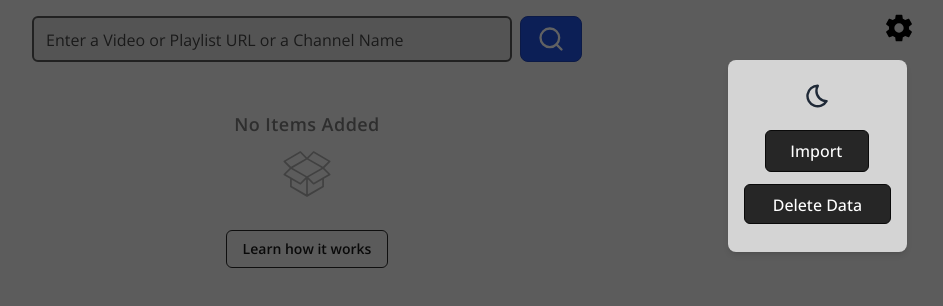
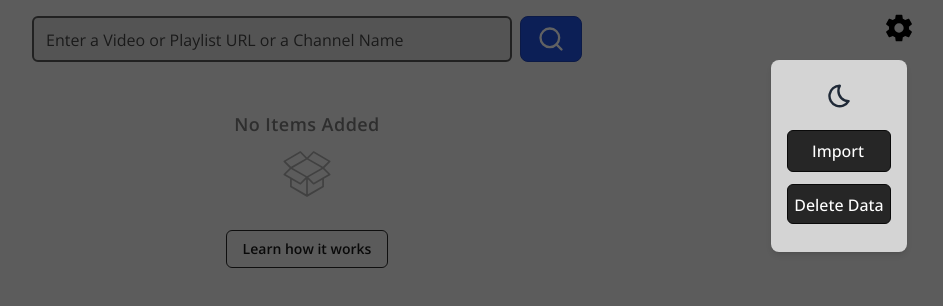
Before and after one commit to MacielG1/Youtube_Playlist_Manager, a Next.js app: page / in a window 1280 px wide. Both pictures are taken after a click on the button 1232 px from the left and 28 px from the top of the page. Shown: the top 306 px of the page, without its empty margins (333-1276 px from the left). Built offline with nearby package versions, Linux system fonts and the light colour scheme.

Commit message:
added the useIsExportable hook and fixed the importing Playlist and Video Data functionality

```diff
--- a/components/Settings/DeleteAllData.tsx
+++ b/components/Settings/DeleteAllData.tsx
@@ -2,6 +2,7 @@ import { useQueryClient } from "@tanstack/react-query";
 import { useState } from "react";
 import ModalDelete from "../modals/ModalDelete";
 import { useRouter } from "next/navigation";
+import useIsExportable from "@/hooks/useIsExportable";
 
 type Props = {
   parentModalSetter: React.Dispatch<React.SetStateAction<boolean>>;
@@ -11,6 +12,7 @@ export default function DeleteAllData({ parentModalSetter }: Props) {
   const [isModalOpen, setIsModalOpen] = useState(false);
   const queryClient = useQueryClient();
   const router = useRouter();
+  const isExportable = useIsExportable();
 
   function deleteAllData() {
     localStorage.removeItem("playlists");
@@ -18,10 +20,10 @@ export default function DeleteAllData({ parentModalSetter }: Props) {
 
     const allKeys = Object.keys(localStorage);
 
+    const keysToRemove = ["pl=", "v=", "plVideos="];
+
     allKeys.forEach((key) => {
-      if (key.startsWith("pl=")) {
-        localStorage.removeItem(key);
-      } else if (key.startsWith("v=")) {
+      if (keysToRemove.some((prefix) => key.startsWith(prefix))) {
         localStorage.removeItem(key);
       }
     });
@@ -31,7 +33,8 @@ export default function DeleteAllData({ parentModalSetter }: Props) {
 
     setIsModalOpen(false);
     parentModalSetter(false);
-    router.refresh();
+    // router.refresh();
+    router.push("/");
   }
 
   function ToggleModal() {
@@ -67,7 +70,10 @@ export default function DeleteAllData({ parentModalSetter }: Props) {
   return (
     <>
       <button
-        className="hover:cursor-pointer  mt-1 px-7 py-2 h-10 bg-neutral-800 text-white hover:bg-neutral-900 hover:border border border-neutral-950 duration-300 rounded-md text-base font-medium ring-offset-background transition-colors focus-visible:outline-none focus-visible:border focus-visible:border-neutral-400 "
+        className={`${isExportable ? "px-7" : "px-[0.4rem]"}
+                hover:cursor-pointer  mt-1  py-2 h-10 bg-neutral-800 text-white hover:bg-neutral-900 hover:border border
+              border-neutral-950 duration-300 rounded-md text-base font-medium ring-offset-background transition-colors focus-visible:outline-none
+                focus-visible:border focus-visible:border-neutral-400 `}
         onClick={ToggleModal}
       >
         Delete Data
--- a/components/Settings/ImportExportTimers.tsx
+++ b/components/Settings/ImportExportTimers.tsx
@@ -1,7 +1,7 @@
-import { Playlist, PlaylistItem, SavedItem, VideoItem } from "@/types";
+import { PlaylistItem, SavedItem, VideoItem } from "@/types";
+import { ToastOptions, toast } from "react-hot-toast";
+import useIsExportable from "@/hooks/useIsExportable";
 import { useQueryClient } from "@tanstack/react-query";
-import { useState, useEffect } from "react";
-import { ToastOptions, toast } from "react-hot-toast";
 
 const toastSuccess: ToastOptions = {
   position: "top-center",
@@ -18,22 +18,8 @@ const toastSuccess: ToastOptions = {
 };
 
 export default function ImportExportTimers({ setModalOpen }: { setModalOpen: React.Dispatch<React.SetStateAction<boolean>> }) {
-  const [isExportable, setIsExportable] = useState(false);
-
+  const isExportable = useIsExportable();
   const queryClient = useQueryClient();
-
-  useEffect(() => {
-    const savedPlaylists = JSON.parse(localStorage.getItem("playlists") || "[]");
-    const savedVideos = JSON.parse(localStorage.getItem("videos") || "[]");
-
-    if (savedPlaylists.length > 0 || savedVideos.length > 0) {
-      setIsExportable(true);
-    }
-
-    return () => {
-      setIsExportable(false);
-    };
-  }, []);
 
   // funciton that export the timers to a json file and create a download link with React
   function exportTimers() {
@@ -66,7 +52,8 @@ export default function ImportExportTimers({ setModalOpen }: { setModalOpen: Rea
     link.download = "YT-Export.json";
     toast.success("Exporting", toastSuccess);
 
-    link.click(); // Simulate a click on the anchor to start the download
+    link.click(); // Simulate a click
+    setModalOpen(false);
   }
 
   function importTimers(evt: React.ChangeEvent<HTMLInputElement>) {
@@ -117,26 +104,25 @@ export default function ImportExportTimers({ setModalOpen }: { setModalOpen: Rea
 
       const uniqueNewVideos = jsonData.savedVideos.filter((video: string) => !existingVideoIds[video]);
       const mergedVideos = [...currentSavedVideos, ...uniqueNewVideos];
-      const mergedAllPlaylistData = [...currentAllPlaylistData, ...jsonData.allPlaylistData];
-      const mergedAllVideoData = [...currentAllVideoData, ...jsonData.allVideoData];
 
       localStorage.setItem("playlists", JSON.stringify(mergedPlaylists));
       localStorage.setItem("videos", JSON.stringify(mergedVideos));
 
+      // Merging Playlist and Video Data
+      const mergedAllPlaylistData = [...currentAllPlaylistData, ...jsonData.allPlaylistData];
+      const mergedAllVideoData = [...currentAllVideoData, ...jsonData.allVideoData];
+
       mergedAllPlaylistData.forEach((playlist) => {
-        const key = Object.keys(playlist)[0];
-
-        localStorage.setItem(key, JSON.stringify(playlist[key]));
+        localStorage.setItem(playlist.key, JSON.stringify(playlist.data));
       });
 
       mergedAllVideoData.forEach((video) => {
-        const key = Object.keys(video)[0];
-
-        localStorage.setItem(key, JSON.stringify(video[key]));
+        localStorage.setItem(video.key, JSON.stringify(video.data));
       });
 
       queryClient.refetchQueries(["playlists"]);
       queryClient.refetchQueries(["videos"]);
+      setModalOpen(false);
     };
     fileReader.readAsText(file);
   }
--- /dev/null
+++ b/hooks/useIsExportable.tsx
@@ -0,0 +1,22 @@
+import { useState, useEffect } from "react";
+
+export default function useIsExportable() {
+  const [isExportable, setIsExportable] = useState(false);
+
+  useEffect(() => {
+    const savedPlaylists = JSON.parse(localStorage.getItem("playlists") || "[]");
+    const savedVideos = JSON.parse(localStorage.getItem("videos") || "[]");
+
+    if (savedPlaylists.length > 0 || savedVideos.length > 0) {
+      setIsExportable(true);
+    } else {
+      setIsExportable(false);
+    }
+
+    return () => {
+      setIsExportable(false);
+    };
+  }, []);
+
+  return isExportable;
+}
--- a/tsconfig.json
+++ b/tsconfig.json
@@ -26,6 +26,7 @@
       "@assets/*": ["./assets/*"],
       "@providers/*": ["./providers/*"],
       "@context/*": ["./context/*"],
+      "@hooks/*": ["./hooks/*"],
     }
   },
   "include": ["next-env.d.ts", "**/*.ts", "**/*.tsx", ".next/types/**/*.ts", "components/BackButton.jsx"],
```
